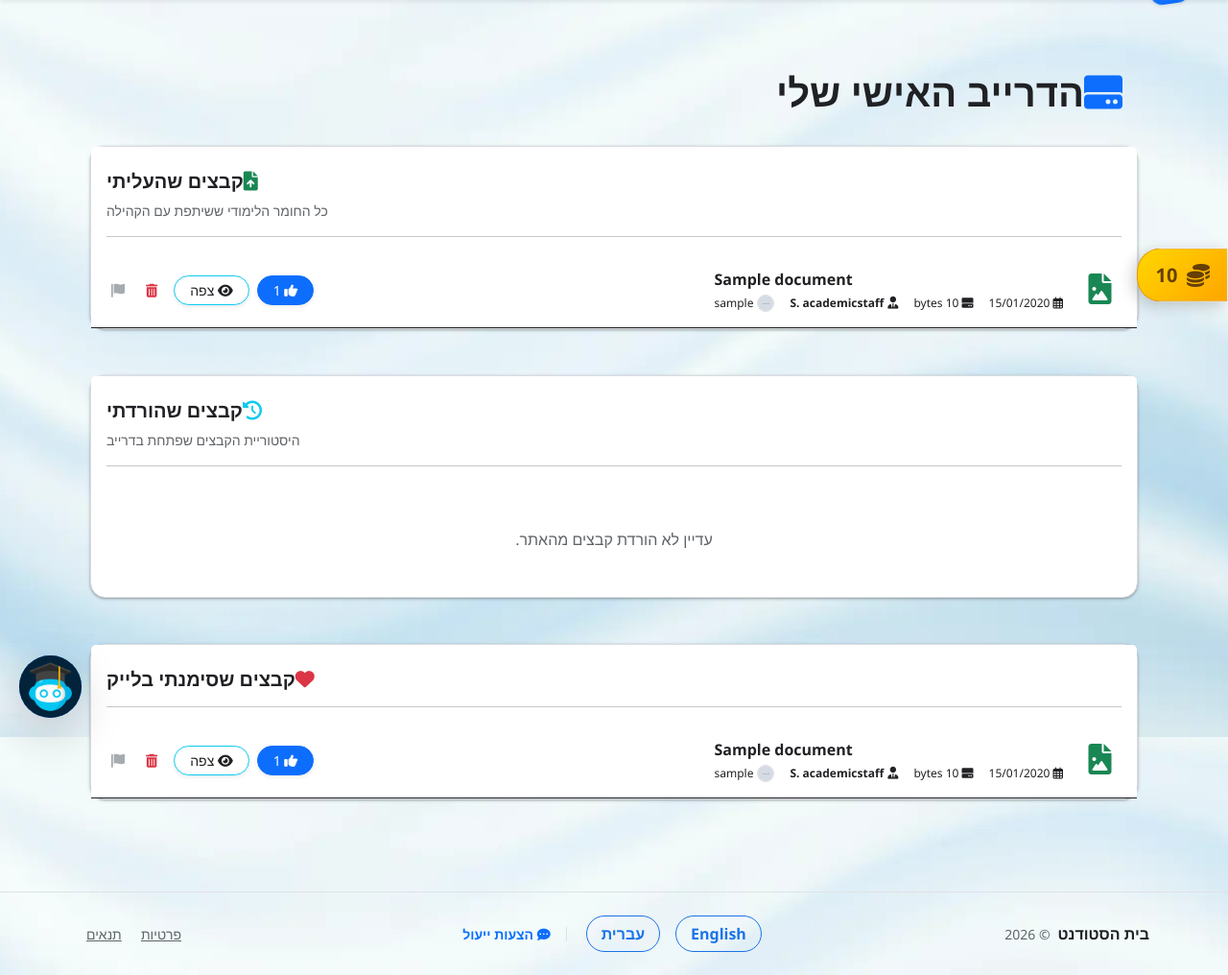
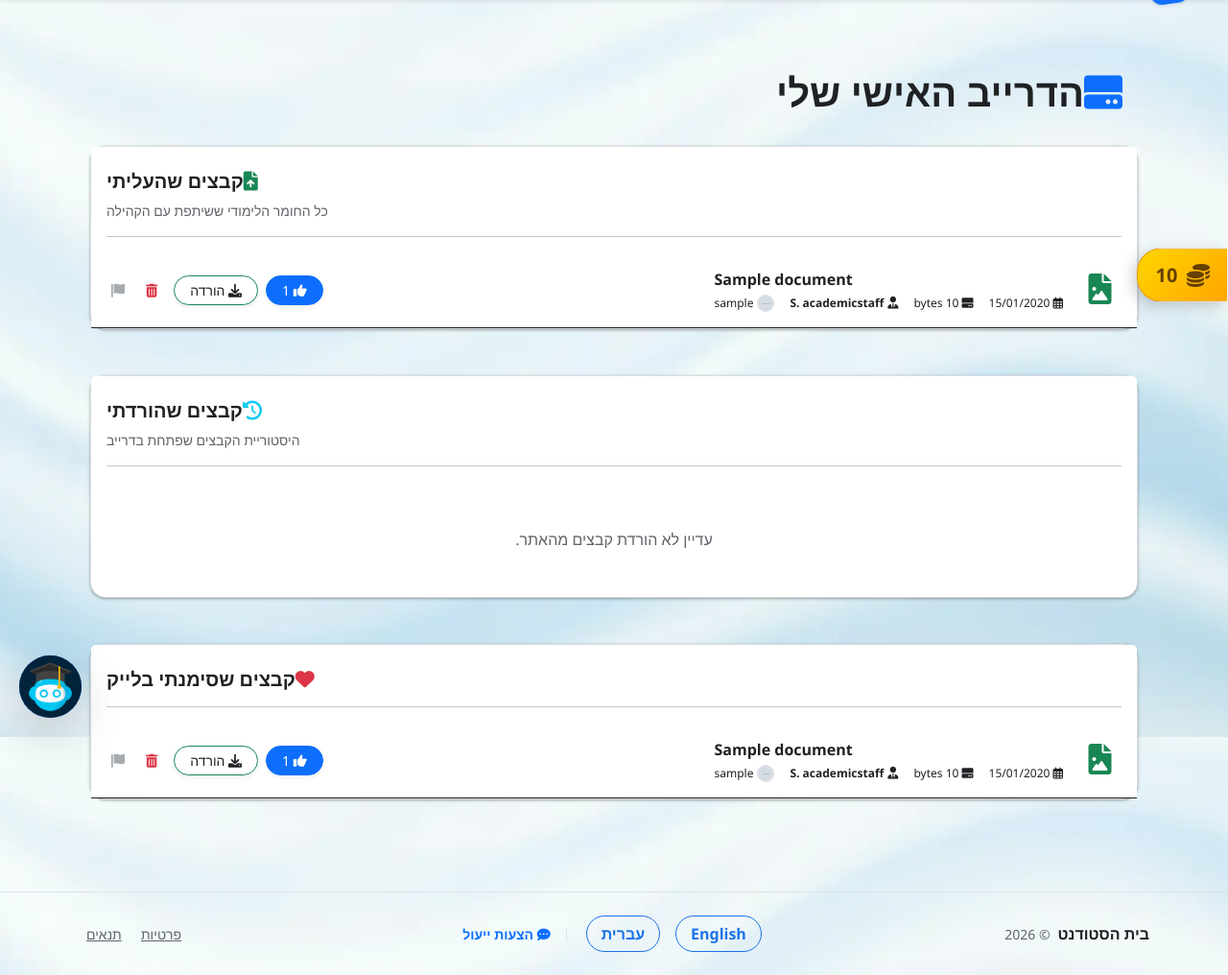
Before and after one commit to tal6456/Student_drive, a Django app: page /drive/ in a window 1280 px wide. Shown: the part 32-1048 px from the top of the page at 96% size. Run offline with Django 5.2, Linux system fonts and the light colour scheme; a user stored in the database is signed in; tables that the repository leaves empty hold one stand-in row (values such as "Sample post"); grey boxes marked "Sample" are stand-in pictures; data that the repository does not hold is empty; some libraries are stand-ins or nearby versions.

Commit message:
21.3 21:20 תיקון קבצים 3

```diff
--- a/core/templates/core/partials/doc_row.html
+++ b/core/templates/core/partials/doc_row.html
@@ -19,7 +19,7 @@
             </div>
 
             <div>
-                <a href="{% url 'document_viewer' doc.id %}" class="text-decoration-none fw-bold fs-6 hover-primary d-block mb-1" style="color: var(--text-main);">
+                <a href="{% url 'document_viewer' doc.id %}" target="_blank" class="text-decoration-none fw-bold fs-6 hover-primary d-block mb-1" style="color: var(--text-main);">
                     {{ doc.title }}
                 </a>
 
@@ -68,8 +68,8 @@
                 </span>
             {% endif %}
 
-            <a href="{% url 'document_viewer' doc.id %}" class="btn btn-sm btn-outline-info rounded-pill px-3 shadow-sm" title="פתח קובץ">
-                <i class="fas fa-eye"></i> <span class="d-none d-md-inline">צפה</span>
+            <a href="{% url 'download_file' doc.id %}" class="btn btn-sm btn-outline-success rounded-pill px-3 shadow-sm" title="הורד קובץ" download="{{ doc.title }}">
+                <i class="fas fa-download"></i> <span class="d-none d-md-inline">הורדה</span>
             </a>
 
             {% if user.is_authenticated %}
```
